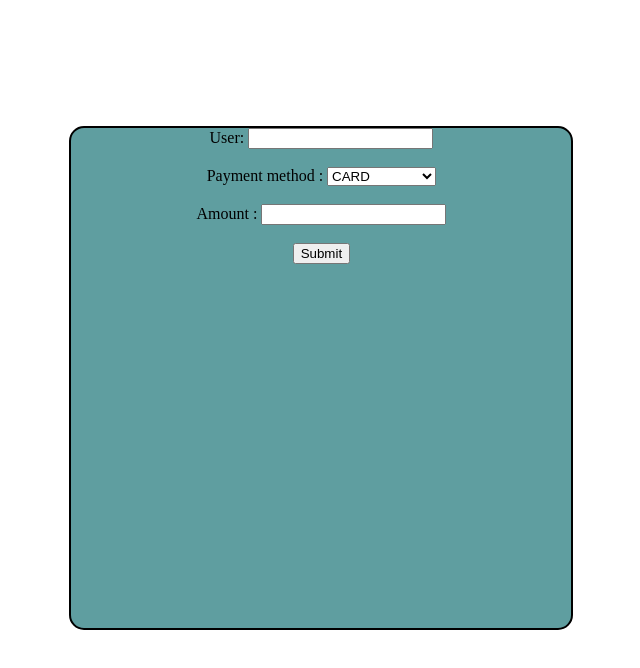
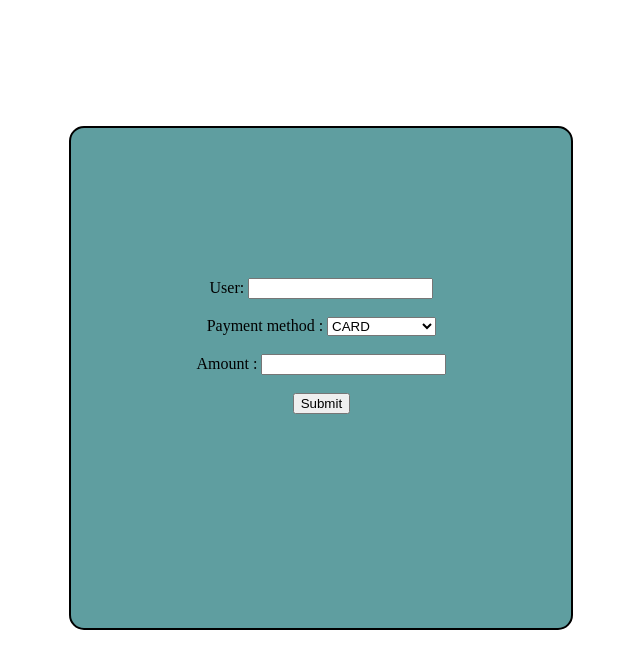
Before and after one commit to saikrishna1605/FSD_LAB, a plain HTML site: page Lab3/t5.html in a window 1280 px wide. Shown: the whole page, without its empty margins (381-1021 px from the left). Drawn offline with Linux system fonts and the light colour scheme.

Commit message:
task 5 partial done

```diff
--- a/Lab3/t5.html
+++ b/Lab3/t5.html
@@ -8,7 +8,7 @@
         .a{
 
             justify-content: center;
-            /* margin-top: 200px; */
+            margin-top:150px;
 
         }
         .container{
@@ -25,7 +25,7 @@
     </style>
 </head>
 <body>
-    <script>
+    <script src="script.js">
 
     </script>
     <div class="container">
```
Also changed, not shown: Lab3/script.js (added).
